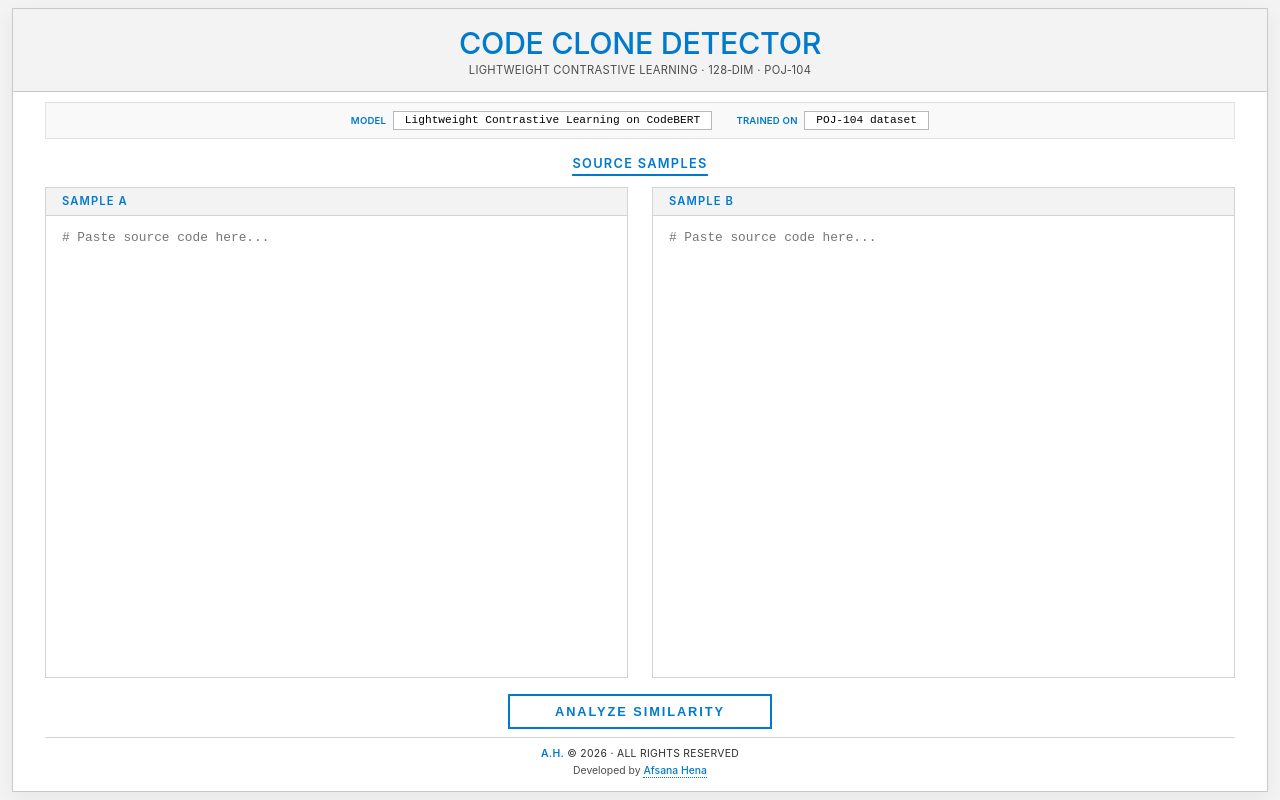
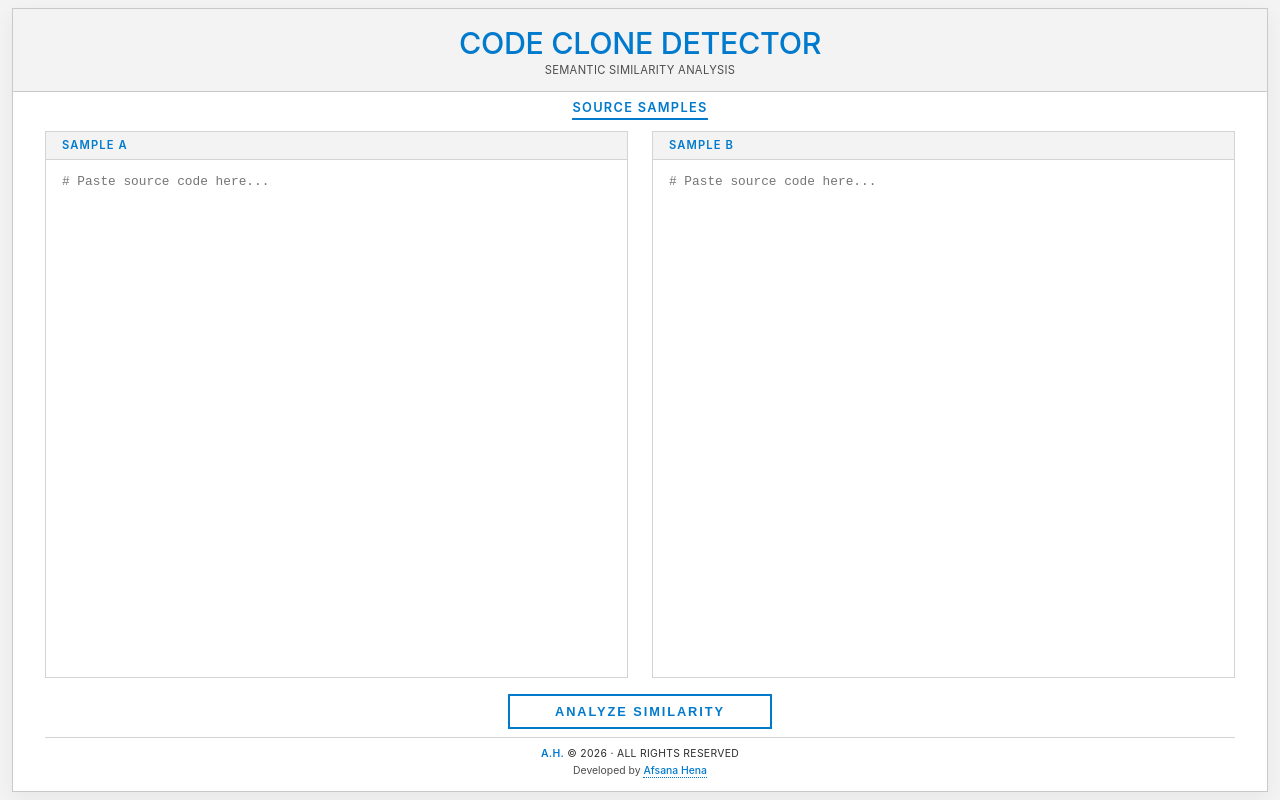
Before and after one commit to Afsana2020/code-clone-detection, a Flask app: page / in a window 1280 px wide. Run offline with Flask 3, Linux system fonts and the light colour scheme.

Commit message:
Update index.html

```diff
--- a/templates/index.html
+++ b/templates/index.html
@@ -10,7 +10,6 @@
             margin: 0;
             padding: 0;
         }
-
         body {
             font-family: -apple-system, BlinkMacSystemFont, 'Segoe UI', 'SF Mono', Monaco, 'Cascadia Code', 'Roboto Mono', monospace;
             background: #f3f3f3;
@@ -20,7 +19,6 @@
             align-items: center;
             padding: 0.75rem;
         }
-
         .container {
             max-width: 1400px;
             width: 100%;
@@ -33,7 +31,6 @@
             flex-direction: column;
             overflow: hidden;
         }
-
         .title-panel {
             background: #f3f3f3;
             border-bottom: 1px solid #c9c9c9;
@@ -41,7 +38,6 @@
             text-align: center;
             flex-shrink: 0;
         }
-
         h1 {
             color: #007acc;
             font-size: 1.9rem;
@@ -51,57 +47,17 @@
             text-transform: uppercase;
             line-height: 1.2;
         }
-
         .subtitle {
             color: #4d4d4d;
             font-size: 0.7rem;
             font-weight: 400;
             letter-spacing: 0.3px;
         }
-
-        .info-bar {
-            display: flex;
-            justify-content: center;
-            gap: 1.5rem;
-            margin: 0.6rem 2rem 0.6rem 2rem;
-            font-size: 0.7rem;
-            background: #f9f9f9;
-            padding: 0.5rem 1.2rem;
-            border: 1px solid #e1e1e1;
-            color: #1e1e1e;
-            flex-wrap: wrap;
-            flex-shrink: 0;
-        }
-
-        .info-item {
-            display: flex;
-            align-items: center;
-            gap: 0.4rem;
-        }
-
-        .info-label {
-            font-weight: 600;
-            color: #007acc;
-            text-transform: uppercase;
-            font-size: 0.6rem;
-            letter-spacing: 0.02em;
-        }
-
-        .info-value {
-            font-family: 'SF Mono', 'Cascadia Code', 'Courier New', monospace;
-            background: #ffffff;
-            padding: 0.15rem 0.7rem;
-            border: 1px solid #b8b8b8;
-            color: #000000;
-            font-size: 0.7rem;
-        }
-
         .heading-wrapper {
             text-align: center;
             margin: 0.2rem 2rem 0.2rem 2rem;
             flex-shrink: 0;
         }
-
         .section-heading {
             font-size: 0.8rem;
             font-weight: 600;
@@ -112,7 +68,6 @@
             padding-bottom: 0.2rem;
             display: inline-block;
         }
-
         .input-section {
             display: flex;
             gap: 1.5rem;
@@ -120,7 +75,6 @@
             flex: 1;
             min-height: 0;
         }
-
         .code-box {
             flex: 1;
             background: #ffffff;
@@ -130,11 +84,9 @@
             flex-direction: column;
             min-height: 0;
         }
-
         .code-box:hover {
             border-color: #007acc;
         }
-
         .code-box h3 {
             margin: 0;
             padding: 0.4rem 1rem;
@@ -147,7 +99,6 @@
             border-bottom: 1px solid #d4d4d4;
             flex-shrink: 0;
         }
-
         textarea {
             width: 100%;
             flex: 1;
@@ -162,18 +113,15 @@
             min-height: 0;
             overflow-y: auto;
         }
-
         textarea:focus {
             outline: none;
             background: #fcfcfc;
         }
-
         .button-container {
             margin: 0.5rem 2rem 0.5rem 2rem;
             text-align: center;
             flex-shrink: 0;
         }
-
         .analyze-btn {
             background: transparent;
             color: #007acc;
@@ -186,26 +134,22 @@
             cursor: pointer;
             transition: 0.1s ease;
         }
-
         .analyze-btn:hover {
             background: #007acc;
             color: white;
         }
-
         .analyze-btn:disabled {
             border-color: #aaa;
             color: #aaa;
             background: white;
             cursor: not-allowed;
         }
-
         .loading {
             display: none;
             text-align: center;
             margin: 0.2rem 2rem;
             flex-shrink: 0;
         }
-
         .spinner {
             border: 2px solid #e0e0e0;
             border-top-color: #007acc;
@@ -215,11 +159,9 @@
             animation: spin 0.9s linear infinite;
             margin: 0 auto 0.2rem auto;
         }
-
         @keyframes spin {
             to { transform: rotate(360deg); }
         }
-
         .loading p {
             color: #007acc;
             font-size: 0.7rem;
@@ -227,7 +169,6 @@
             text-transform: uppercase;
             letter-spacing: 0.1em;
         }
-
         .results-section {
             margin: 0.5rem 2rem 0.8rem 2rem;
             background: #fafafa;
@@ -237,7 +178,6 @@
             flex-shrink: 0;
             text-align: center;
         }
-
         .result-label {
             font-size: 0.8rem;
             color: #007acc;
@@ -245,14 +185,12 @@
             letter-spacing: 0.1em;
             margin-bottom: 0.5rem;
         }
-
         .result-text {
             font-size: 2rem;
             font-weight: 600;
             text-transform: uppercase;
             letter-spacing: 0.1em;
         }
-
         .error {
             background: #ffffff;
             border-left: 5px solid #a1260d;
@@ -267,7 +205,6 @@
             font-weight: 500;
             flex-shrink: 0;
         }
-
         footer {
             margin: 0 2rem 0.5rem 2rem;
             padding: 0.6rem 0 0.3rem 0;
@@ -277,35 +214,29 @@
             font-size: 0.65rem;
             flex-shrink: 0;
         }
-
         .footer-main {
             font-weight: 400;
             letter-spacing: 0.3px;
             margin-bottom: 0.2rem;
         }
-
         .footer-main .ah {
             font-weight: 600;
             color: #007acc;
         }
-
         .footer-credit {
             font-size: 0.65rem;
             color: #4d4d4d;
             margin-bottom: 0.1rem;
         }
-
         .footer-credit a {
             color: #007acc;
             text-decoration: none;
             font-weight: 500;
             border-bottom: 1px dotted #007acc;
         }
-
         .footer-credit a:hover {
             border-bottom: 1px solid #007acc;
         }
-
         @media (max-height: 700px) {
             h1 { font-size: 1.6rem; }
             .code-box h3 { padding: 0.2rem 1rem; }
@@ -318,18 +249,7 @@
         <div class="title-panel">
             <h1>CODE CLONE DETECTOR</h1>
             <div class="subtitle">
-                LIGHTWEIGHT CONTRASTIVE LEARNING · 128‑DIM · POJ‑104
-            </div>
-        </div>
-
-        <div class="info-bar">
-            <div class="info-item">
-                <span class="info-label">MODEL</span>
-                <span class="info-value">Lightweight Contrastive Learning on CodeBERT</span>
-            </div>
-            <div class="info-item">
-                <span class="info-label">Trained ON</span>
-                <span class="info-value">POJ‑104 dataset</span>
+                SEMANTIC SIMILARITY ANALYSIS
             </div>
         </div>
 
@@ -356,7 +276,7 @@
 
         <div class="loading" id="loading">
             <div class="spinner"></div>
-            <p>COMPUTING EMBEDDINGS</p>
+            <p>PROCESSING</p>
         </div>
 
         <div id="error" class="error" style="display: none;"></div>
@@ -380,17 +300,14 @@
         async function compare() {
             const codeA = document.getElementById('codeA').value.trim();
             const codeB = document.getElementById('codeB').value.trim();
-
             if (!codeA || !codeB) {
                 showError('Please provide both code samples');
                 return;
             }
-
             document.getElementById('compareBtn').disabled = true;
             document.getElementById('loading').style.display = 'block';
             document.getElementById('results').style.display = 'none';
             document.getElementById('error').style.display = 'none';
-
             try {
                 const response = await fetch('/compare', {
                     method: 'POST',
@@ -400,14 +317,11 @@
                         code_b: codeB
                     })
                 });
-
                 const data = await response.json();
-
                 if (data.error) {
                     showError(data.error);
                     return;
                 }
-
                 displayResults(data);
             } catch (err) {
                 showError('Server connection failed');
@@ -417,24 +331,20 @@
                 document.getElementById('loading').style.display = 'none';
             }
         }
-
         function displayResults(data) {
             const resultsSection = document.getElementById('results');
             const resultText = document.getElementById('resultText');
-
             if (data.is_clone) {
-                resultsSection.style.borderColor = '#dc3545';  // Red
+                resultsSection.style.borderColor = '#dc3545';
                 resultText.textContent = 'CLONE';
                 resultText.style.color = '#dc3545';
             } else {
-                resultsSection.style.borderColor = '#28a745';  // Green
+                resultsSection.style.borderColor = '#28a745';
                 resultText.textContent = 'NOT A CLONE';
                 resultText.style.color = '#28a745';
             }
-
             document.getElementById('results').style.display = 'block';
         }
-
         function showError(message) {
             const errorDiv = document.getElementById('error');
             errorDiv.textContent = 'ERROR: ' + message;
```
